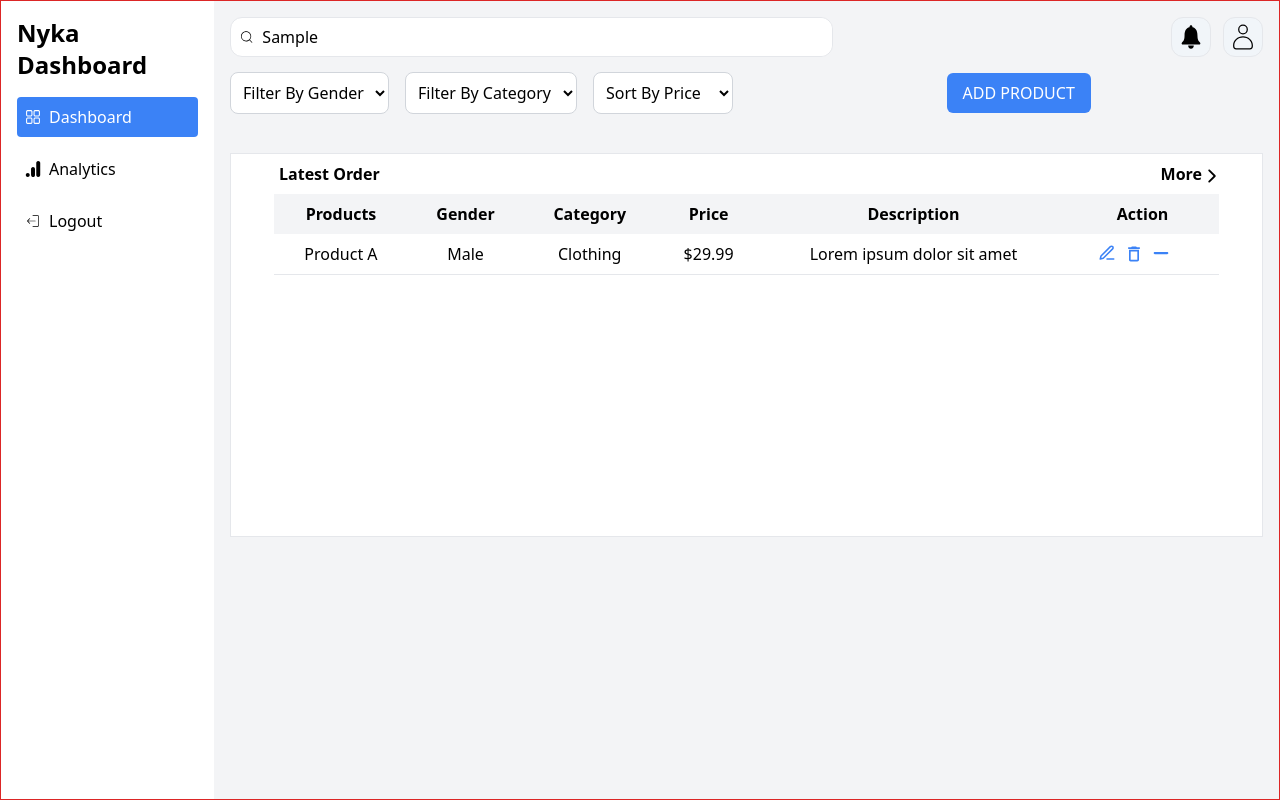
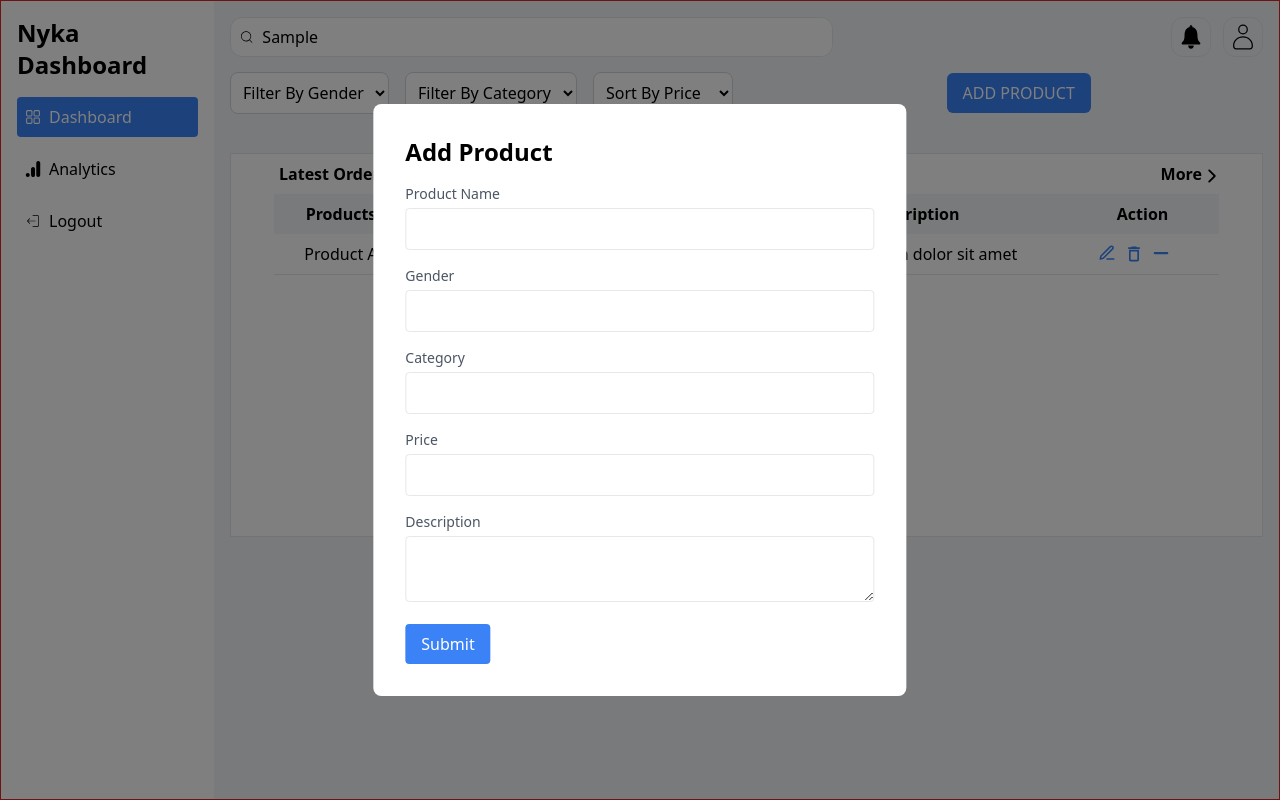
Before and after one commit to raobaba/Nyka-Dashboard, a React (Create React App) app in the folder client/: page /dashboard in a window 1280 px wide. Both pictures are taken after typing "Sample" into the empty fields and a click on the button "ADD PRODUCT". Built offline with nearby package versions, Linux system fonts and the light colour scheme.

Commit message:
modal for add product is created

```diff
--- /dev/null
+++ b/client/src/components/AddProductModal.jsx
@@ -0,0 +1,115 @@
+// AddProductModal.js
+
+import React, { useState } from "react";
+import { FiX } from "react-icons/fi";
+
+const AddProductModal = ({ isOpen, onClose }) => {
+  const [productName, setProductName] = useState("");
+  const [gender, setGender] = useState("");
+  const [category, setCategory] = useState("");
+  const [price, setPrice] = useState("");
+  const [description, setDescription] = useState("");
+
+  const handleFormSubmit = (e) => {
+    e.preventDefault();
+    // Add your logic to handle the form submission here
+    // You can use the product details (productName, gender, category, price, description)
+    // and perform any necessary actions (e.g., API calls, state updates).
+    // Don't forget to close the modal after handling the submission.
+    onClose();
+  };
+
+  const closeModal = () => {
+    onClose();
+  };
+
+  return (
+    <div className={`modal ${isOpen ? 'block' : 'hidden'}`}>
+      <div className="overlay fixed inset-0 bg-black opacity-50" onClick={closeModal}></div>
+      <div className="modal-content fixed w-5/12 top-1/2 left-1/2 transform -translate-x-1/2 -translate-y-1/2 bg-white p-4 rounded-lg z-50">
+        <div className="w-full m-auto bg-white p-4 z-50 rounded-lg">
+          <h2 className="text-2xl font-bold mb-4">Add Product</h2>
+          <form onSubmit={handleFormSubmit}>
+            <div className="mb-4">
+              <label htmlFor="productName" className="block text-sm font-medium text-gray-600">
+                Product Name
+              </label>
+              <input
+                type="text"
+                id="productName"
+                name="productName"
+                className="mt-1 p-2 border rounded w-full"
+                value={productName}
+                onChange={(e) => setProductName(e.target.value)}
+                required
+              />
+            </div>
+            <div className="mb-4">
+              <label htmlFor="gender" className="block text-sm font-medium text-gray-600">
+                Gender
+              </label>
+              <input
+                type="text"
+                id="gender"
+                name="gender"
+                className="mt-1 p-2 border rounded w-full"
+                value={gender}
+                onChange={(e) => setGender(e.target.value)}
+                required
+              />
+            </div>
+            <div className="mb-4">
+              <label htmlFor="category" className="block text-sm font-medium text-gray-600">
+                Category
+              </label>
+              <input
+                type="text"
+                id="category"
+                name="category"
+                className="mt-1 p-2 border rounded w-full"
+                value={category}
+                onChange={(e) => setCategory(e.target.value)}
+                required
+              />
+            </div>
+            <div className="mb-4">
+              <label htmlFor="price" className="block text-sm font-medium text-gray-600">
+                Price
+              </label>
+              <input
+                type="number"
+                id="price"
+                name="price"
+                className="mt-1 p-2 border rounded w-full"
+                value={price}
+                onChange={(e) => setPrice(e.target.value)}
+                required
+              />
+            </div>
+            <div className="mb-4">
+              <label htmlFor="description" className="block text-sm font-medium text-gray-600">
+                Description
+              </label>
+              <textarea
+                id="description"
+                name="description"
+                className="mt-1 p-2 border rounded w-full"
+                value={description}
+                onChange={(e) => setDescription(e.target.value)}
+                required
+              />
+            </div>
+            <button
+              type="submit"
+              className="bg-blue-500 text-white px-4 py-2 rounded"
+            >
+              Submit
+            </button>
+          </form>
+        </div>
+      </div>
+    </div>
+  );
+};
+
+export default AddProductModal;
--- a/client/src/components/Dashboard.jsx
+++ b/client/src/components/Dashboard.jsx
@@ -8,12 +8,22 @@
 import { FiEdit3 } from "react-icons/fi";
 import { MdOutlineDeleteOutline } from "react-icons/md";
 import { FaMinus } from "react-icons/fa6";
+import AddProductModal from "./AddProductModal";
 
 function Dashboard() {
   const [activeContent, setActiveContent] = useState("dashboard");
+  const [isAddProductModalOpen, setAddProductModalOpen] = useState(false);
 
   const handleButtonClick = (content) => {
     setActiveContent(content);
+  };
+
+  const openAddProductModal = () => {
+    setAddProductModalOpen(true);
+  };
+
+  const closeAddProductModal = () => {
+    setAddProductModalOpen(false);
   };
 
   return (
@@ -106,7 +116,10 @@
                 </select>
               </div>
               <div className="mt-2 md:mt-0">
-                <button className="bg-blue-500 text-white py-2 px-4 rounded-md focus:outline-none">
+                <button
+                  className="bg-blue-500 text-white py-2 px-4 rounded-md focus:outline-none"
+                  onClick={openAddProductModal}
+                >
                   ADD PRODUCT
                 </button>
               </div>
@@ -143,9 +156,9 @@
                       </td>
                       <td className="py-2 px-4 whitespace-nowrap ">
                         <div className="text-blue-500 hover:underline flex gap-2">
-                          <FiEdit3 className="text-lg cursor-pointer ml-4 "/>
-                          <MdOutlineDeleteOutline className="text-xl cursor-pointer"/>
-                          <FaMinus className="text-lg cursor-pointer"/>
+                          <FiEdit3 className="text-lg cursor-pointer ml-4 " />
+                          <MdOutlineDeleteOutline className="text-xl cursor-pointer" />
+                          <FaMinus className="text-lg cursor-pointer" />
                         </div>
                       </td>
                     </tr>
@@ -161,6 +174,10 @@
           </div>
         )}
       </div>
+      <AddProductModal
+        isOpen={isAddProductModalOpen}
+        onClose={closeAddProductModal}
+      />
     </div>
   );
 }
```
